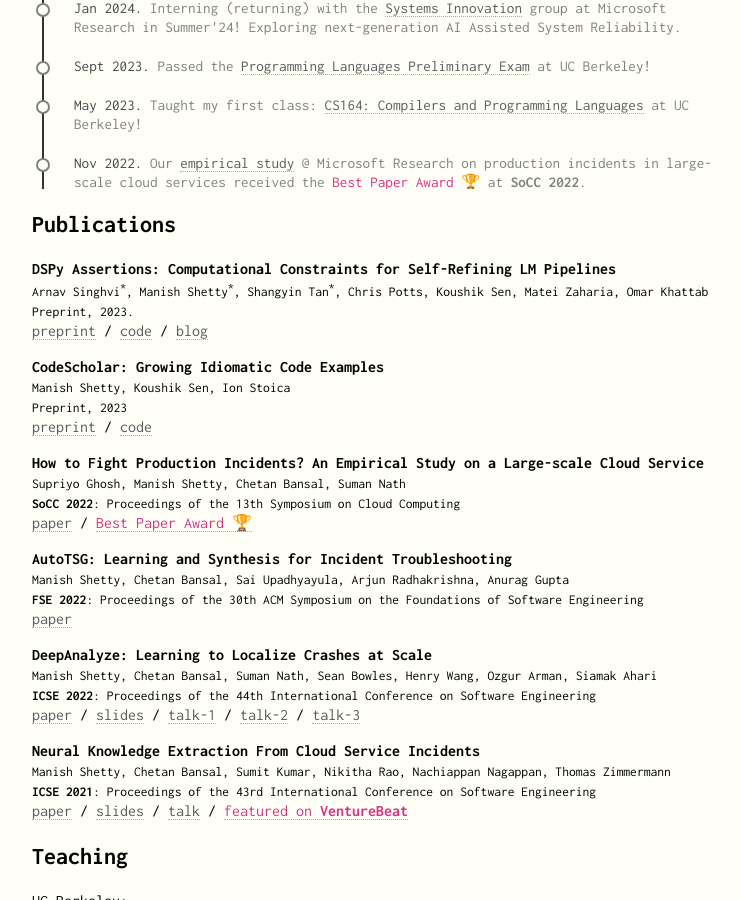
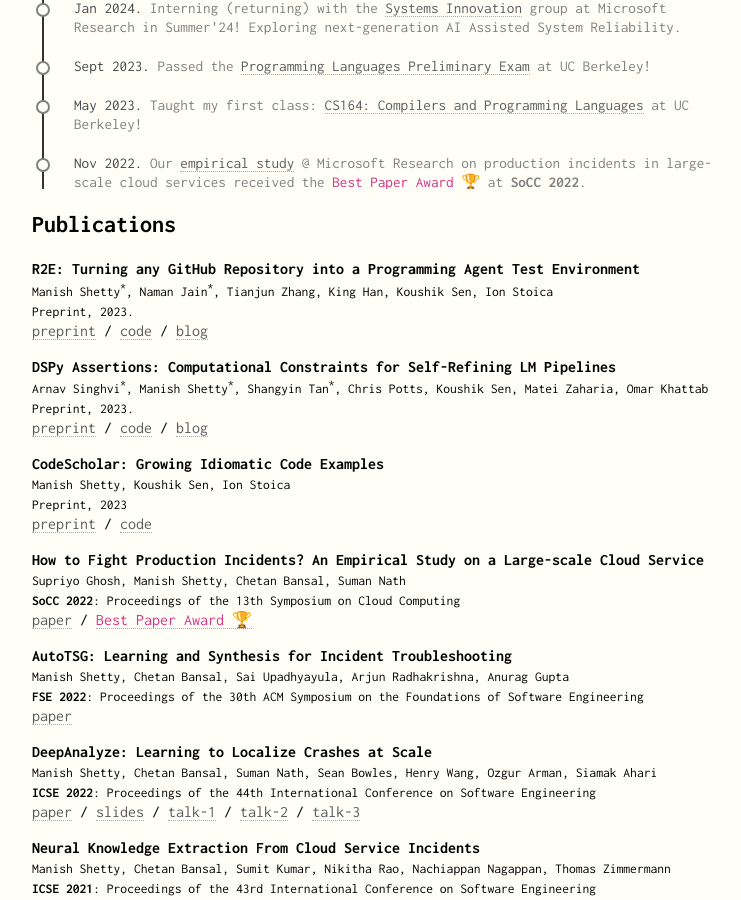
Before and after one commit to manishshettym/manishshettym.github.io, a Jekyll site: the page built from index.md, in a window 1280 px wide and 900 px high, scrolled down 602 px. Shown: the whole window, without its empty margins (258-999 px from the left). Built offline with Jekyll 4.4.1, drawn with Linux system fonts in a browser that asks for light colours.

Commit message:
paper update

```diff
--- a/index.md
+++ b/index.md
@@ -59,6 +59,13 @@ Previously, I worked at <a href="https://www.microsoft.com/en-us/research/">Micr
 
 
 ## Publications
+
+**R2E: Turning any GitHub Repository into a Programming Agent Test Environment** <br>
+<span style="font-size:85%">Manish Shetty<sup>*</sup>, Naman Jain<sup>*</sup>, Tianjun Zhang, King Han, Koushik Sen, Ion Stoica<br>
+Preprint, 2023. </span> <br>
+<a href="">preprint</a> /
+<a href="">code</a> /
+<a href="">blog</a>
 
 **DSPy Assertions: Computational Constraints for Self-Refining LM Pipelines** <br>
 <span style="font-size:85%">Arnav Singhvi<sup>*</sup>, Manish Shetty<sup>*</sup>, Shangyin Tan<sup>*</sup>, Chris Potts, Koushik Sen, Matei Zaharia, Omar Khattab<br>
```
